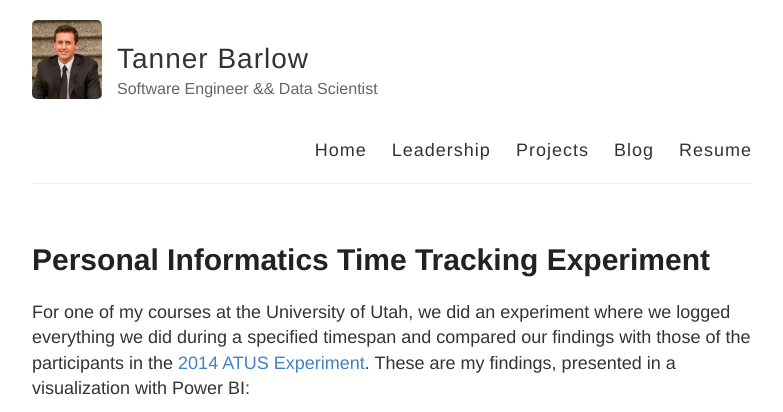
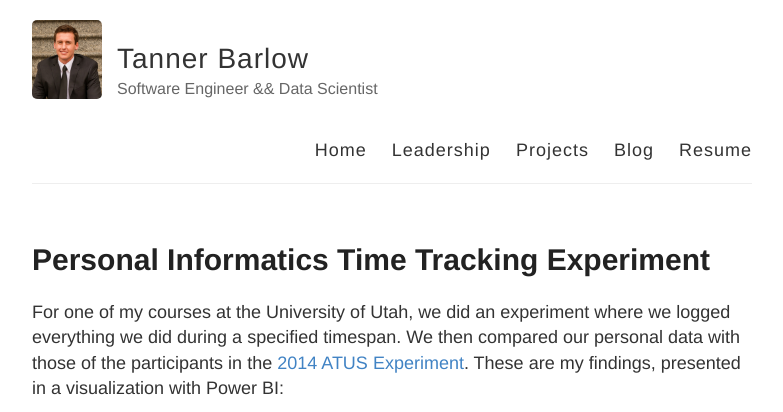
Before and after one commit to tbarlow12/tbarlow12.github.io, a Jekyll site: the page built from _posts/2017-3-6-personalinformatics.md, in a window 1280 px wide, cut to the strip 0-412 px from the top of the page. Shown: the whole strip, without its empty margins (248-1031 px from the left). Built offline with Jekyll 4.4.1, drawn with Linux system fonts in a browser that asks for light colours.

Commit message:
Fix description

```diff
--- a/_posts/2017-3-6-personalinformatics.md
+++ b/_posts/2017-3-6-personalinformatics.md
@@ -4,6 +4,6 @@ title: Personal Informatics Time Tracking Experiment
 permalink: /informatics/
 ---
 
-For one of my courses at the University of Utah, we did an experiment where we logged everything we did during a specified timespan and compared our findings with those of the participants in the [2014 ATUS Experiment](https://www.bls.gov/tus/datafiles_2014.htm). These are my findings, presented in a visualization with Power BI:
+For one of my courses at the University of Utah, we did an experiment where we logged everything we did during a specified timespan. We then compared our personal data with those of the participants in the [2014 ATUS Experiment](https://www.bls.gov/tus/datafiles_2014.htm). These are my findings, presented in a visualization with Power BI:
 
 <iframe width="800" height="600" src="https://app.powerbi.com/view?r=eyJrIjoiOWM1OTBjZjgtYzcyYi00ZTkyLTllMjItZWRhOWFjZmVkZDBiIiwidCI6Ijg0YzMxY2EwLWFjM2ItNGVhZS1hZDExLTUxOWQ4MDIzM2U2ZiIsImMiOjZ9" frameborder="0" allowFullScreen="true"></iframe>
```
